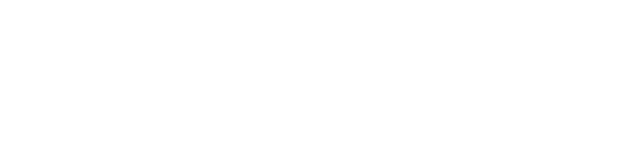
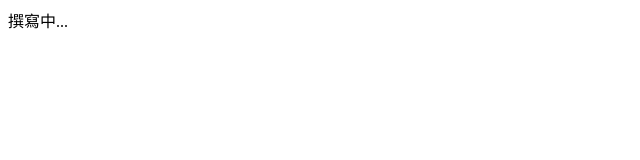
Before and after one commit to kaihuei0519/kaihuei0519.github.io, a plain HTML site: page index.html in a window 1280 px wide. Shown: the full height of the page, 0-640 px from the left. Drawn offline with Linux system fonts and the light colour scheme.

Commit message:
Update index.html

```diff
--- a/index.html
+++ b/index.html
@@ -7,6 +7,6 @@
     <title>黃凱暉的個人線上履歷</title>
 </head>
 <body>
-
+    撰寫中...
 </body>
 </html>
```
